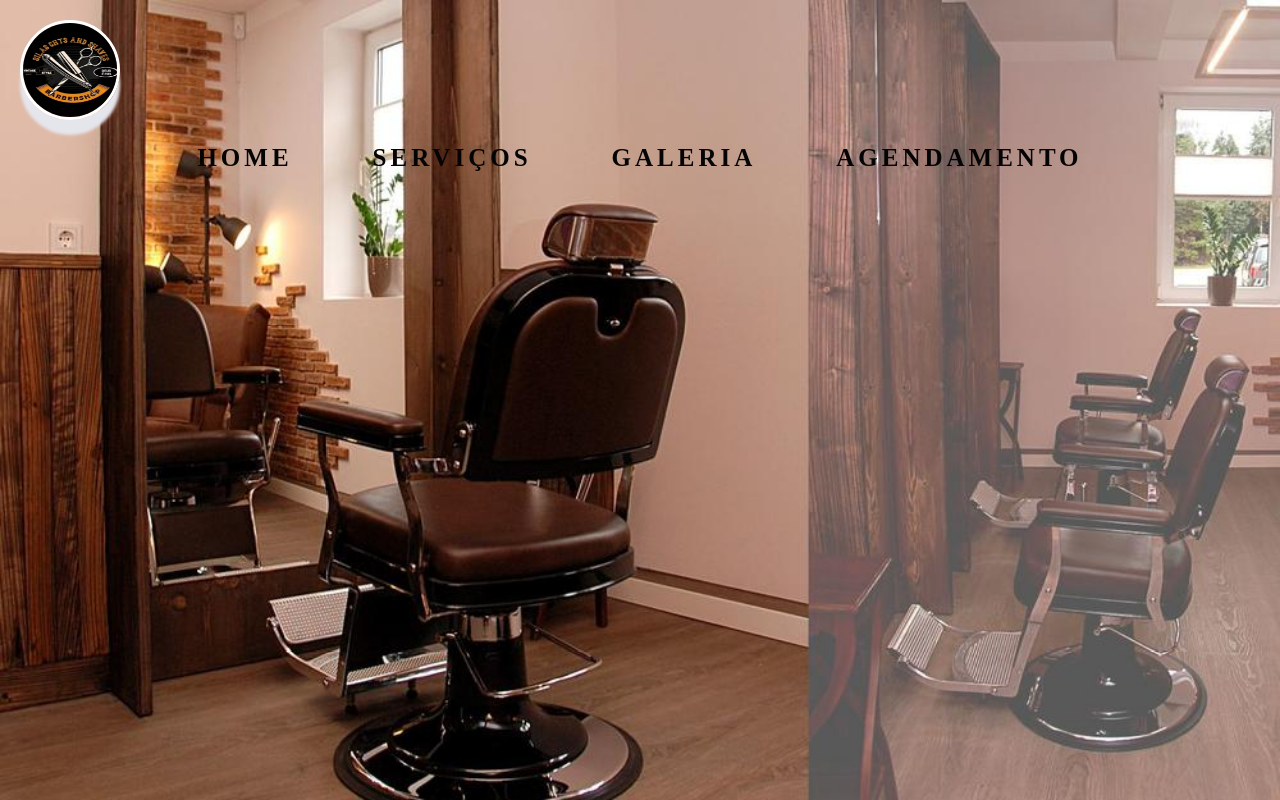
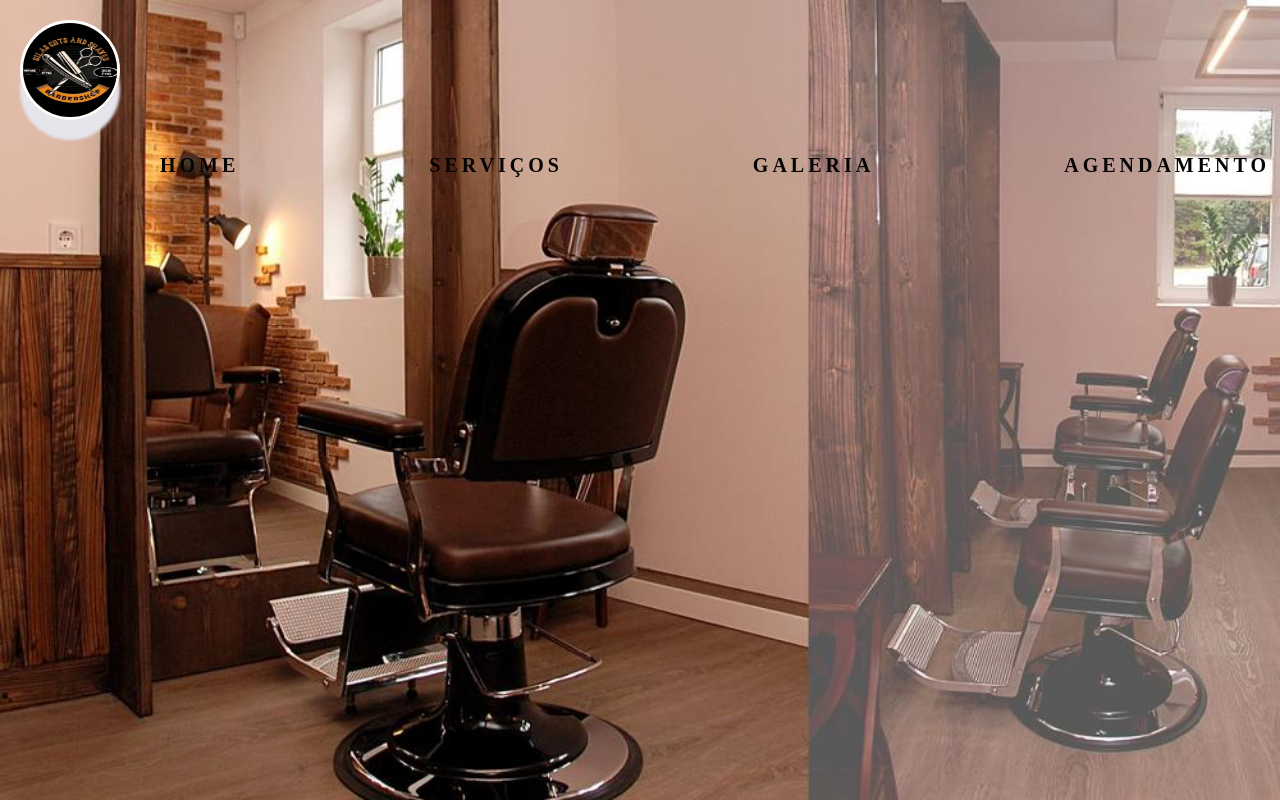
Before and after one commit to jesseprogran/barbearia-silas, a plain HTML site: page index.html in a window 1280 px wide. Drawn offline with Linux system fonts and the light colour scheme.

Commit message:
Foi feito alterações no cabeçalho, na class nav e na listas ul e li.

```diff
--- a/Css/style.css
+++ b/Css/style.css
@@ -10,7 +10,7 @@
   height: 100px;
   border: 3px solid white;
   border-radius: 50%;
-  box-shadow: 0 15px 3px 0   rgb(229, 229, 236) ;
+  box-shadow: 0 20px 3px 0   rgb(229, 229, 236) ;
 }
 
 
@@ -27,22 +27,29 @@
   justify-content:center;
 }
 
+.nav ul li {
+  display: block;
+  margin-left: 150px;
+}
+
 ul {
   display: flex;
   list-style: none;
 }
 
 a {
+  display: block;
   color: rgb(4, 4, 4);
-  font-size: 25px;
+  font-size: 20px;
   font-weight: bolder;
   text-decoration: none;
-  padding: 40px;
+  padding: 10px 20px 10px 20px;
   letter-spacing: 4px;
 }
 
 a:hover {
-  border-bottom: 2px solid rgb(241, 239, 238);
-  color: rgb(249, 247, 246);
-  box-shadow: 0 15px 3px 0 ;
+  display: block;
+  border-bottom: 2px solid rgb(204, 135, 135);
+  color: rgb(252, 249, 248);
+
 }
```
